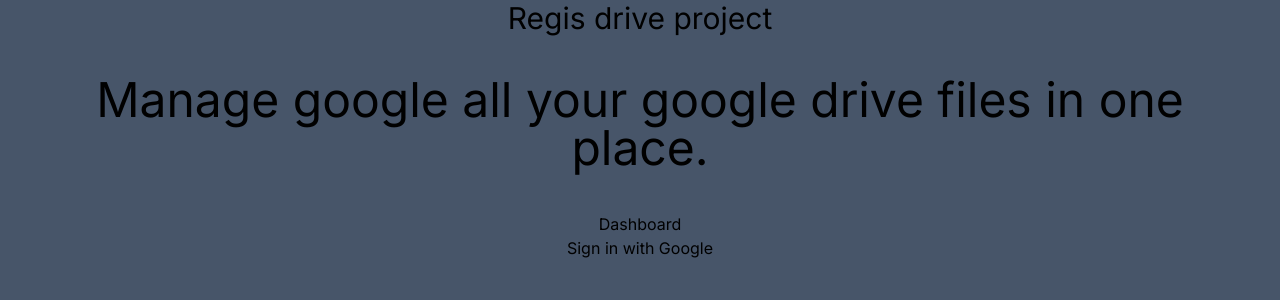
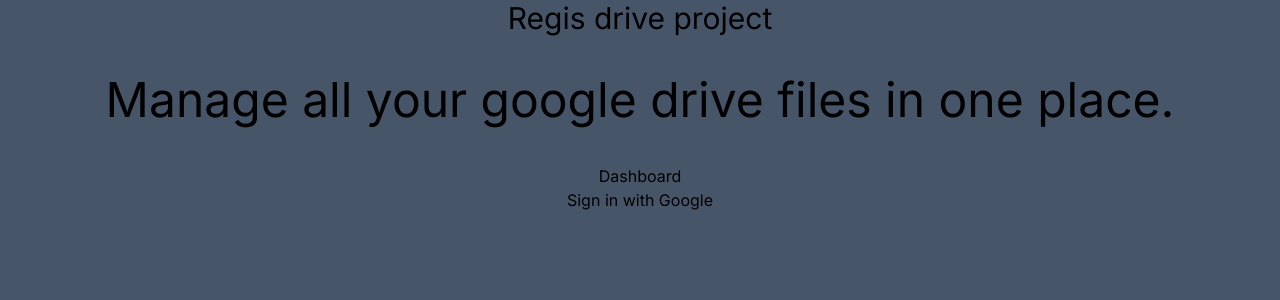
Before and after one commit to RustyRishii/regisdrive, a Next.js app: page / in a window 1280 px wide. Shown: the top 300 px of the page. Built offline with nearby package versions, Linux system fonts and the light colour scheme.

Commit message:
Minor changes

```diff
--- a/app/dashboard/page.tsx
+++ b/app/dashboard/page.tsx
@@ -14,7 +14,6 @@
     <div className="flex flex-col min-h-screen items-center justify-center">
       <p>Dashboard</p>
       <h1>Welcome </h1>
-
       <SignOut />
     </div>
   );
--- a/app/page.tsx
+++ b/app/page.tsx
@@ -11,7 +11,7 @@
     <div className="bg-slate-600 h-100% min-h-screen flex flex-col items-center">
       <p className="text-3xl">Regis drive project</p>
       <h1 className="text-5xl p-10 align-middle items-center text-center">
-        Manage google all your google drive files in one place.
+        Manage all your google drive files in one place.
       </h1>
       <Link href={"/dashboard"}>Dashboard</Link>
       <SignIn />
```
